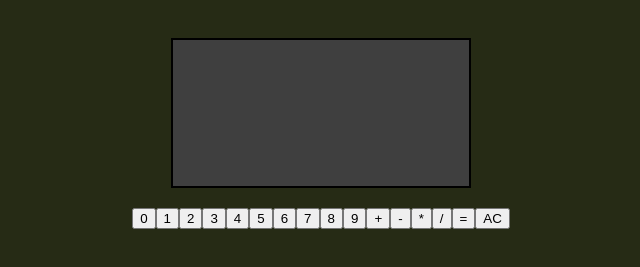
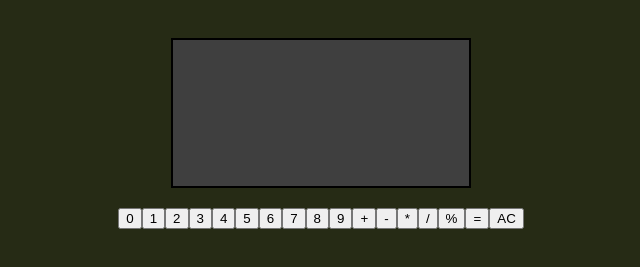
Before and after one commit to Nelsoon-ds/js-calculator, a plain HTML site: page index.html in a window 1280 px wide. Shown: the part 69-336 px from the top of the page, without its empty margins (319-959 px from the left). Drawn offline with Linux system fonts and the light colour scheme.

Commit message:
add percentage for lateer

```diff
--- a/index.html
+++ b/index.html
@@ -32,6 +32,7 @@
           <button class="operator">-</button>
           <button class="operator">*</button>
           <button class="operator">/</button>
+          <button class="operator">%</button>
           <button type="submit" id="equals-button">=</button>
           <button id="delete-button">AC</button>
         </div>
```
